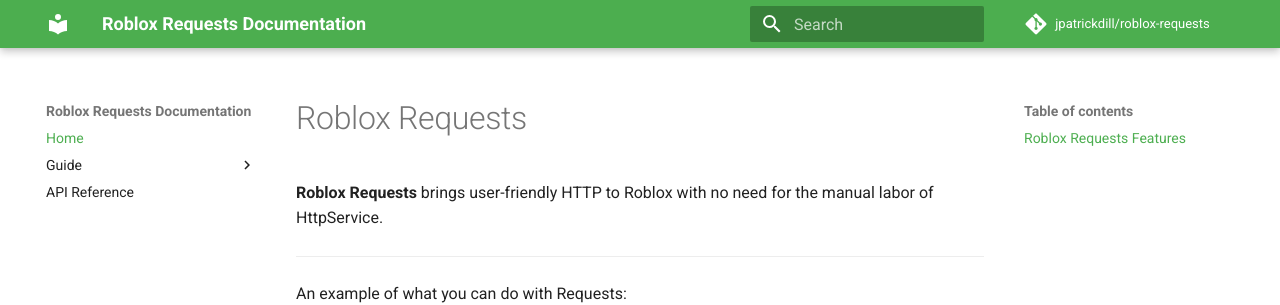
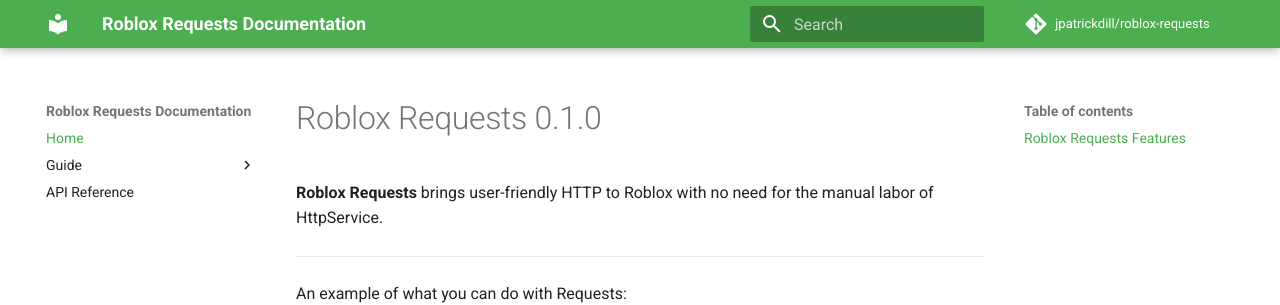
Before and after one commit to pat-dill/roblox-requests, an MkDocs documentation site: the page built from docs/index.md, in a window 1280 px wide and 1136 px high. Shown: the top 305 px of the window. Built offline with MkDocs 1.6.1 and Material for MkDocs 9.7.7, drawn with Linux system fonts in a browser that asks for light colours; comment, search, counter and statistics services are not loaded.

Commit message:
semantic versioning
release 0.1.0!

```diff
--- a/docs/index.md
+++ b/docs/index.md
@@ -1,4 +1,4 @@
-# Roblox Requests
+# Roblox Requests 0.1.0
 
 **Roblox Requests** brings user-friendly HTTP to Roblox with no need for the manual labor of HttpService.
 
```
Also changed, not shown: 1 other file.
